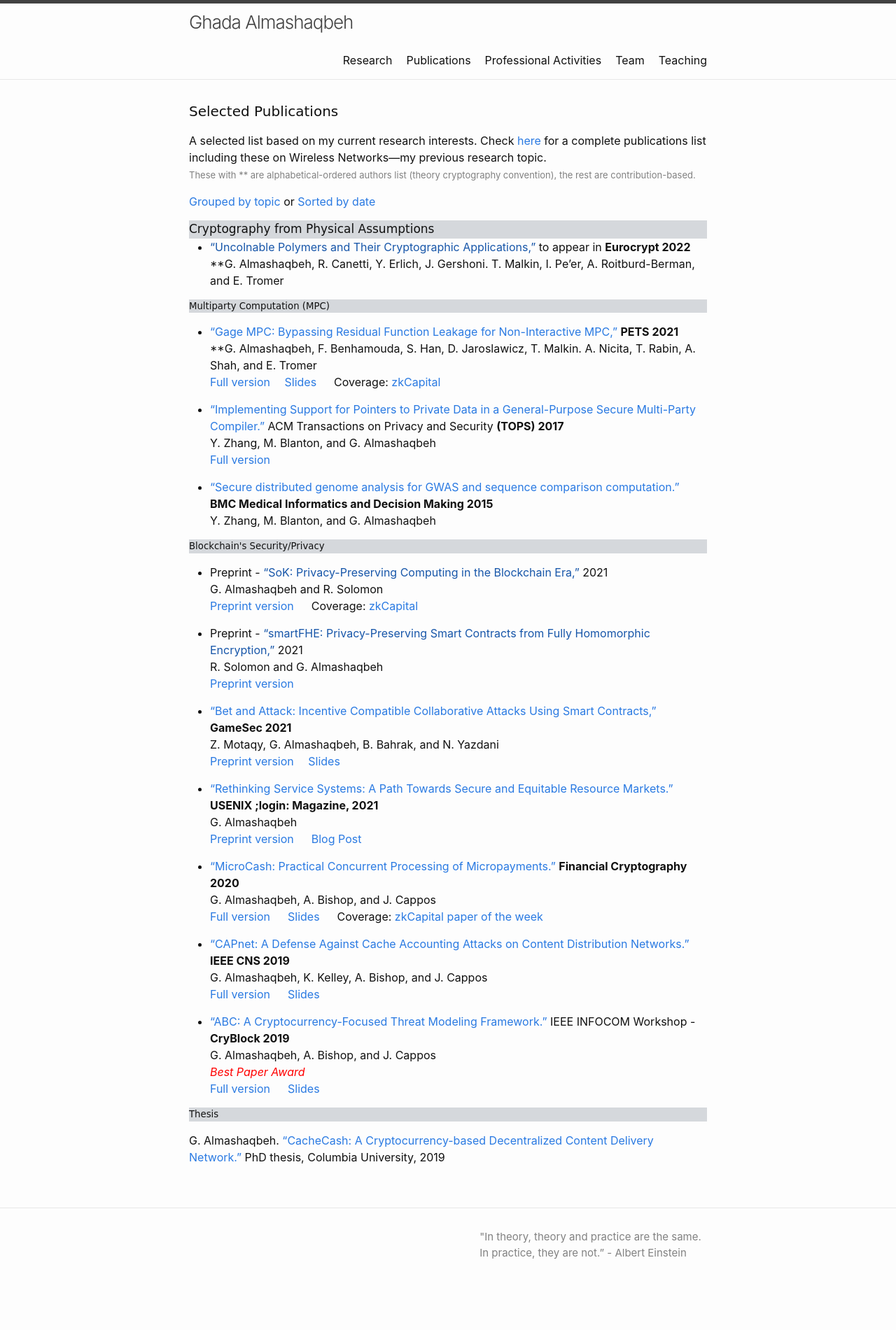
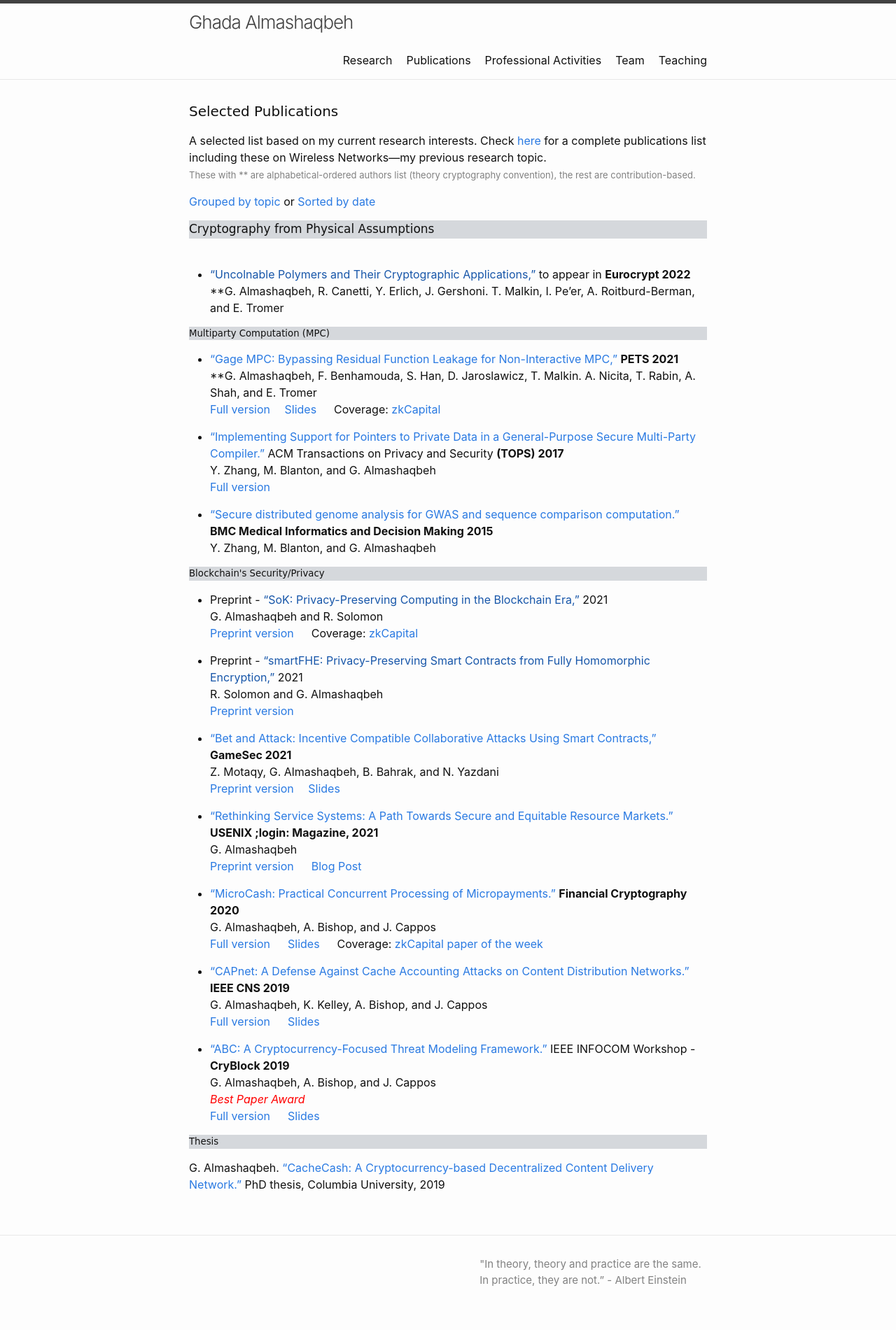
Before and after one commit to GhadaAlmashaqbeh/GhadaAlmashaqbeh.github.io, a Jekyll site: the page built from 02-publications.md, in a window 1280 px wide. Shown: the whole page at 70% size. Built offline with Jekyll 4.4.1, drawn with Linux system fonts in a browser that asks for light colours; before the commit the page ends 1862 px from its top, so only the background shows below that.

Commit message:
edit pub list

```diff
--- a/02-publications.md
+++ b/02-publications.md
@@ -11,7 +11,7 @@ A selected list based on my current research interests. Check [here](https://sch
 
 [Grouped by topic](https://ghadaalmashaqbeh.github.io/publications/) or [Sorted by date](https://ghadaalmashaqbeh.github.io/publications/by-date/)
 
-<div style="font-family: 'Comic Sans MS'; font-size:17px; background-color:rgb(213, 216, 220);">Cryptography from Physical Assumptions</div>
+<div style="font-family: 'Comic Sans MS'; font-size:17px; background-color:rgb(213, 216, 220);">Cryptography from Physical Assumptions</div> <br/>
 
 * ["Uncolnable Polymers and Their Cryptographic Applications,"]() to appear in **Eurocrypt 2022**<br/>
   \*\*G. Almashaqbeh, R. Canetti, Y. Erlich, J. Gershoni. T. Malkin, I. Pe’er, A. Roitburd-Berman, and E. Tromer<br/>
```
